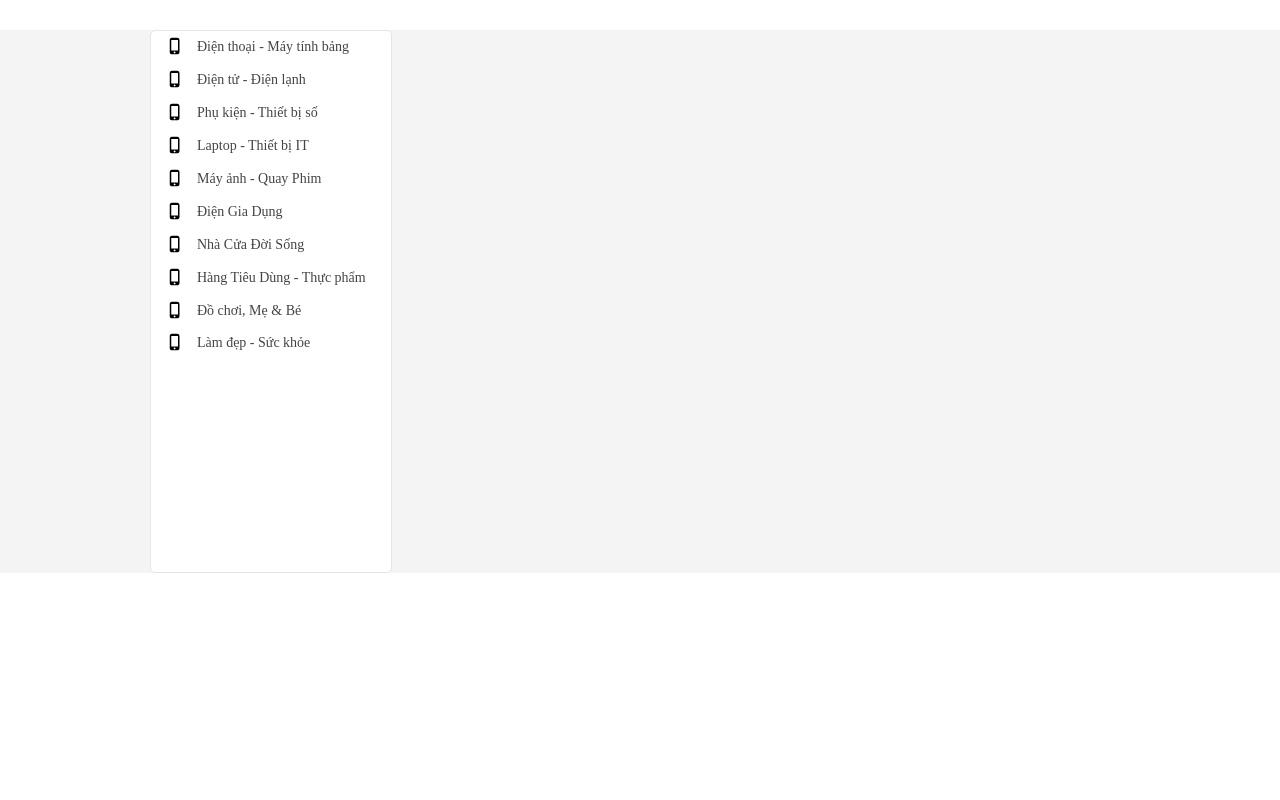
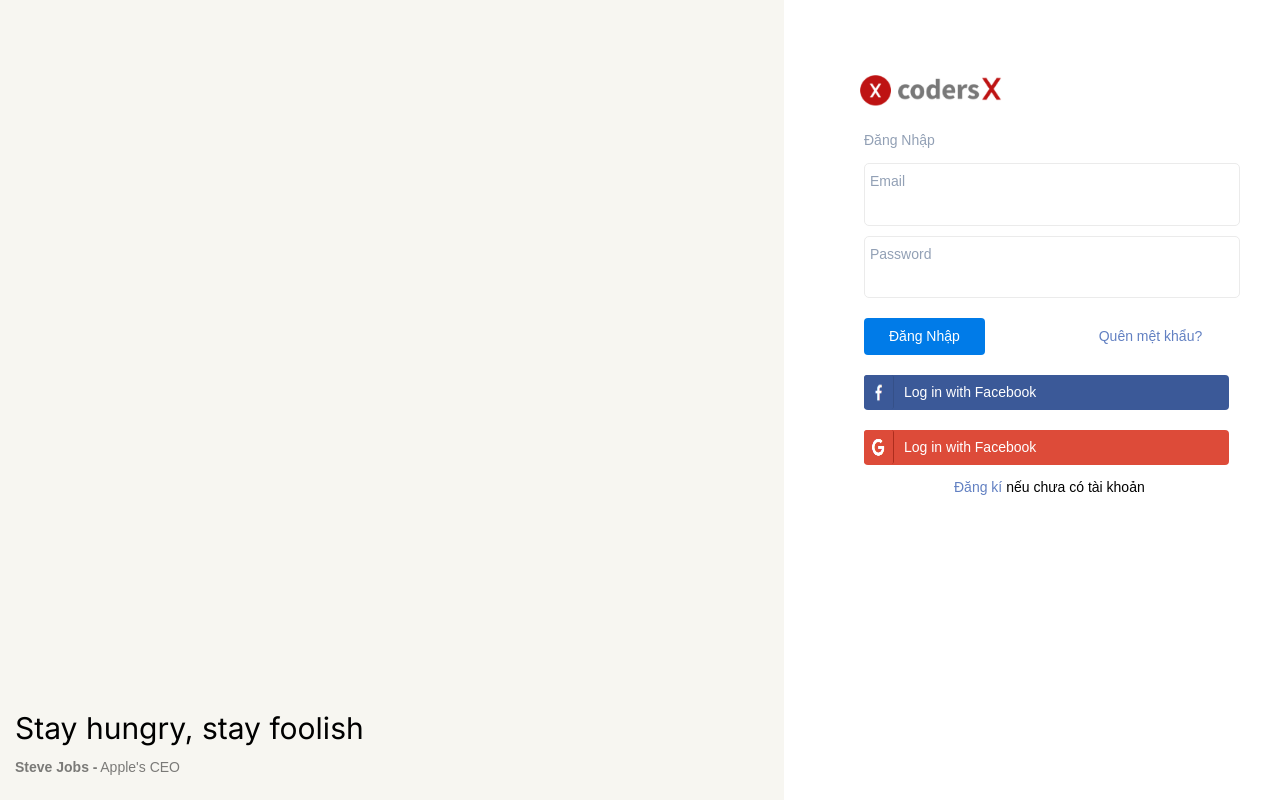
Before and after one commit to dungsobin102/dodangdung, a plain HTML site: page index.html in a window 1280 px wide. Shown: the top 800 px of the page. Drawn offline with Linux system fonts and the light colour scheme.

Commit message:
Add files via upload

```diff
--- a/index.html
+++ b/index.html
@@ -1,107 +1,65 @@
 <!DOCTYPE html>
 <html>
 <head>
-	<title>Tiki</title>
+	<title>CodersX School</title>
+
+	<meta name="viewport" content="width=device-width, initial-scale=1">
 	<link rel="stylesheet" type="text/css" href="style.css">
-	<link rel=”stylesheet” href=”https://fonts.googleapis.com/icon?family=Material+Icons”>
+	<link href="https://fonts.googleapis.com/css?family=Inter:100,200,300,400,500,600,700,800,900&display=swap&subset=vietnamese" rel="stylesheet">
+	<link rel="stylesheet" href="https://cdnjs.cloudflare.com/ajax/libs/font-awesome/4.7.0/css/font-awesome.min.css">
+	<meta name="viewport" content="width=device-width, initial-scale=1">
+	<link rel="stylesheet" href="https://cdnjs.cloudflare.com/ajax/libs/font-awesome/4.7.0/css/font-awesome.min.css">
+	<link rel="shortcut icon" type="immge/png" href="/icon.png"/>
 </head>
 <body>
-<div class="wrap">
-	<div class="sidebar">
-		<ul>
-			<li>
-				<a href="#">
-					<h4>Điện thoại - Máy tính bảng</h3>
-				</a>
-				<ul>
-					<li>
-						<a href="#"><h6>Loại 1</h6></a>
-						<ul>
-							<li><a href="#">1</a></li>
-							<li><a href="#">2</a></li>
-							<li><a href="#">3</a></li>
-							<li><a href="#">4</a></li>
-							<li><a href="#">5</a></li>
-						</ul>
+<div id="main-wrap">
+	<div id="content">
+		<div id="nd">
+			<h2>Stay hungry, stay foolish</h2>
+			<p>
+				<span id="small">Steve Jobs -</span>
+				<span id="small1"> Apple's CEO</span>
+			</p>
+		</div>
+	</div>
+	<div id="login">
+		<div id="logincoderx">
+			<img src="logo.png">
+				<h3>Đăng Nhập</h3>
+			<form>
+				<div>
+					<label for="email">Email</label>
+					<div>
+						<input name="email" type="text" >
+					</div>
+				</div>
+				<div
+					<label for="password">Password</label>
+					<div>
+						<input name="password" type="password" >
+					</div>
+				</div>
+			</form>
+			<div>
+				<button>Đăng Nhập</button>
+				<a href="#">Quên mệt khẩu?</a>
+			</div>
+			<div class="login-with" id="fb">
+				<button>
+					<span>Log in with Facebook</span>
+					<span><img src="fb.png"></span>
+				</button>
+			</div>
+			<div class="login-with" id="gg">
+				<button>
+					<span>Log in with Facebook</span>
+					<span><img src="gg.png"></span>
+				</button>
+			</div>
+			<div id="dk"><a href="#" >Đăng kí</a><span> nếu chưa có tài khoản</span></div>
+		</div
+	</div>
 
-					</li>
-					<li>
-						<a href="#"><h6>Loại 2</h6></a>
-						<ul>
-							<li><a href="#">1</a></li>
-							<li><a href="#">2</a></li>
-							<li><a href="#">3</a></li>
-							<li><a href="#">4</a></li>
-							<li><a href="#">5</a></li>
-						</ul>
-
-					</li>
-					<li>
-						<a href="#"><h6>Loại 3</h6></a>
-						<ul>
-							<li><a href="#">1</a></li>
-							<li><a href="#">2</a></li>
-							<li><a href="#">3</a></li>
-							<li><a href="#">4</a></li>
-							<li><a href="#">5</a></li>
-						</ul>
-
-					</li>
-					<li>
-						<a href="#"><img src="anh.png"></a>
-					</li>
-
-				</ul>
-			</li>
-			<li>
-				<a href="#">
-					<h4>Điện tử - Điện lạnh</h3>
-				</a>
-			</li>
-			<li>
-				<a href="#">
-					<h4>Phụ kiện - Thiết bị số</h3>
-				</a>
-			</li>
-			<li>
-				<a href="#">
-					<h4>Laptop - Thiết bị IT</h3>
-				</a>
-			</li>
-			<li>
-				<a href="#">
-					<h4>Máy ảnh - Quay Phim</h3>
-				</a>
-			</li>
-			<li>
-				<a href="#">
-					<h4>Điện Gia Dụng</h3>
-				</a>
-			</li>
-			<li>
-				<a href="#">
-					<h4>Nhà Cửa Đời Sống</h3>
-				</a>
-			</li>
-			<li>
-				<a href="#">
-					<h4>Hàng Tiêu Dùng - Thực phẩm</h3>
-				</a>
-			</li>
-			<li>
-				<a href="#">
-					<h4>Đồ chơi, Mẹ & Bé</h3>
-				</a>
-			</li>
-			<li>
-				<a href="#">
-					<h4>Làm đẹp - Sức khỏe</h3>
-				</a>
-			</li>
-
-		</ul>
-	</div>
 </div>
-
 </body>
 </html>
--- a/style.css
+++ b/style.css
@@ -1,93 +1,145 @@
 * {
+	padding: 0;
 	margin: 0;
-	padding: 0;
 	box-sizing: border-box;
-	text-decoration: none;
+	font: 14px/1.8 sans-serif;
 }
-.wrap {
-	background: #f4f4f4;
-	width: 100%
+.clear {
+	clear:both;
+}
+h2 {
+    font-family: 'Inter', sans-serif;
+    font-weight: normal;
+    font-size: 30px;
+}
+#nd {
+	position: absolute;
+	left: 15px;
+	bottom: 20px;
+}
+#small {
+	font-weight: bolder;
+	font-weight: bold;
+}
+#small1 {
+	font-weight: 400;
+}
+p {
+	opacity: 0.5;
+	font-size: 10px;
+}
+#main-wrap {
+	overflow: hidden;
+	background: #f7f6f1;
 	height: 1000px;
 }
-.sidebar {
-	width: 242px;
-	height: 543px;
-	background: white;
-	margin-top: 30px;
-	margin-left: 150px;
-	border: 1px solid #e5e5e5;
+#login {
+ 	width: 496px;
+ 	height: 1000px;
+ 	background: white;
+ 	position: absolute;
+ 	right: 0;
+ 	top: 0;
+}
+#logincoderx {
+	padding: 30px;
+	width: 456px;
+	height: 459.8px;
+	margin: 40px;
+}
+form input {
+	border: none;
+	height: 25px;
+	width: 330px;
+}
+form input:checked {
+	background: #ebebeb;
+}
+form > div {
+	border: 1px solid #ebebeb;
 	border-radius: 5px;
+	padding: 5px;
+	margin: 10px;
 }
-.sidebar ul li {
-	display: block;
-	height: 32.94px;
-	line-height: 32.94px;
-	font-size: 14px;
-	padding-left: 15px;
-	position: relative;
+form {
+	color: #92a0b5;
 }
-.sidebar >ul >li:hover {
-	background: #189eff;
-	color: transparent;
+h3 {
+	color: #92a0b5;
+	margin: 10px;
+}
+#login button {
+	padding: 6px 25px 6px 25px;
+	margin: 10px;
+	border-radius: 4px;
+	background-color: rgb(0,123,232);
+	color: white;
+	border: none;
+}
+#login button:hover {
+	background-color: rgba(0,123,232,0.7);
 	cursor: pointer;
 }
-.sidebar ul li a > span::before {
-	content: " "
+#login div a {
+	text-decoration: none;
+	margin-left: 100px;
+	color: #6280c2;
 }
-h4 {
-	color: #444444;
-	font-weight: 5;
+#logincoderx img {
+	width: 157.86px;
+	height: 40px;
 }
-.sidebar > ul > li > a:before {
-    content: "";
-    display: block;
-    background: url("phone.png") no-repeat;
-    width: 25px;
-    height: 25px;
-    float: left;
-    margin: 6px 6px 0 0;
+#login div a:hover {
+	color: blue;
+	cursor: pointer;
 }
-img {
-	max-height: 250px;
-	max-width: 543px;
-}
-.sidebar > ul >li:hover:after  {
-	display: block;
-	content: " ";
-	border-top: 17px solid transparent;
-    border-left: 17px solid rgba(24, 158, 255, 0.85);
-    border-bottom: 17px solid transparent;
-    border-right: 17px solid transparent;
-    position: absolute;
-    top: 0;
-    right: -34px;
-}
-.sidebar > #ds:after {
+.login-with button {
+	position: relative;
+	width: 365px;
+	height: 34.8px;
 
 }
-.sidebar ul >li {
-	position: relative;
+.login-with button span:nth-child(1) {
+	position: absolute;
+	top: 5px;
+	left: 40px;
 }
-.sidebar ul li ul  {
-	display: none;
+.login-with button span:nth-child(2) {
+	height: 34px;
+	width: 30px;
+	position: absolute;
+	top: 0;
+	left: 0;
+	border-radius: 2px;
 }
-.sidebar ul li:hover ul {
-	display: block;
-}
-.sidebar >ul >li >ul  {
-	width: 998px;
-	height: 543px;
-	background: white;
-	border-radius: 6px;
+#fb button span img {
+	height: 34px;
+	width: 30px;
+	border-radius: 3px;
+	border-right: 1px solid #355088;
 }
 
-.sidebar >ul >li >ul >li {
-	display: inline-block;
-	width: 23%;
-	margin: 5px;
+
+#gg button span img {
+	height: 34px;
+	width: 30px;
+	border-radius: 3px;
+	border-right: 1px solid #ad2d1d;
 }
-.sidebar >ul >li >ul {
-	position: absolute;
-	top: -0px;
-	right: -998px;
+#fb button {
+	background: #3b5998 !important;
 }
+#fb button:hover {
+	background: #2d4373 !important;
+	cursor: pointer;
+}
+#gg button {
+	background: #dd4b39 !important;
+}
+#gg button:hover {
+	background: #c23321 !important;
+	cursor: pointer;
+}
+#dk a,span{
+	padding-left: 0px !important;
+}
```
Also changed, not shown: fb.png (added), gg.png (added), icon.png (added), logo.png (added).
